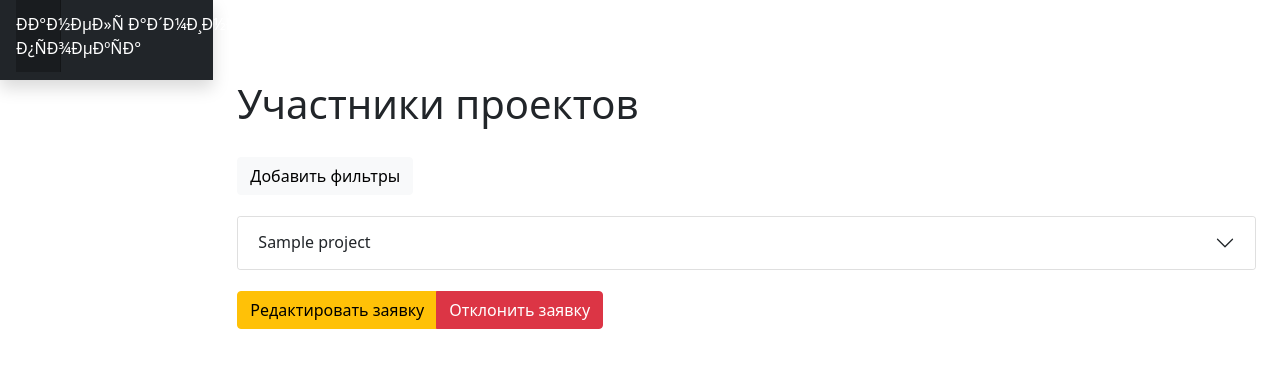
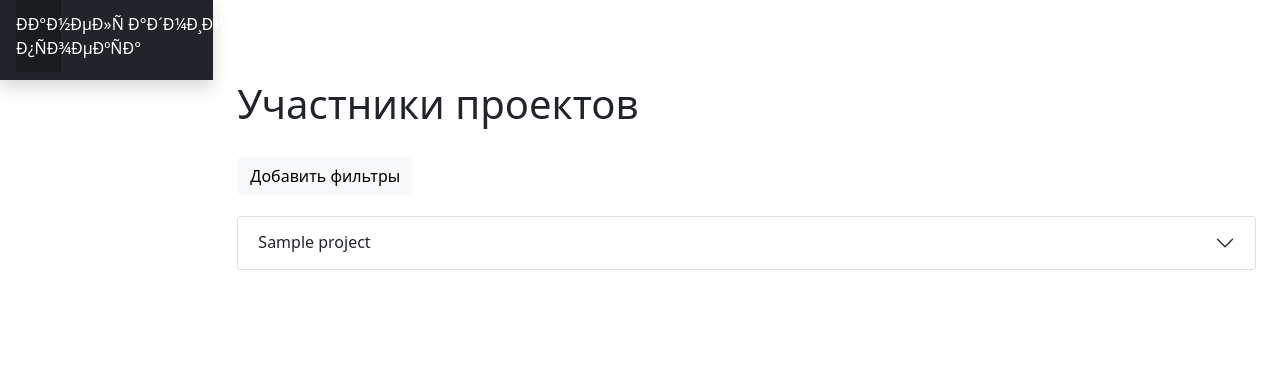
Before and after one commit to Yurakuz-coder/projectsystem, a Flask app: template templates/sheff_org_members.html in a window 1280 px wide. Shown: the top 368 px of the page. Run offline with Flask 3, Linux system fonts and the light colour scheme; a user stored in the database is signed in; tables that the repository leaves empty hold one stand-in row (values such as "Sample post"); the template is opened without the code that fills it: most values are stand-ins (such as "Sample title", 1, 10 or a date in 2020); parts of the project's set-up code (start-up, migrations or seed data) failed here and were passed over; some libraries are stand-ins or nearby versions.

Commit message:
fix: убраны кнопки для редактирования участников проекта

```diff
--- a/templates/sheff_org_members.html
+++ b/templates/sheff_org_members.html
@@ -55,105 +55,4 @@
 <div class="accordion" id="projectsAccordion">
     {% include "resultAccordionStudentApprovedTickets.html" %}
 </div>
-<br>
-<div class="btn-group" role="group">
-    <button type="button" class="btn btn-warning" data-bs-toggle="modal" data-bs-target="#modalModify">
-        Редактировать заявку
-    </button>
-    <button type="button" class="btn btn-danger" data-bs-toggle="modal" data-bs-target="#modalDecline">
-        Отклонить заявку
-    </button>
-</div>
-<br>
-
-<div class="modal fade" id="modalModify" tabindex="-1" aria-labelledby="modalModifyLabel" aria-hidden="true">
-    <div class="modal-dialog modal-lg">
-        <div class="modal-content">
-            <div class="modal-header">
-                <h5 class="modal-title" id="modalModifyLabel">Редактировать заявку</h5>
-                <button type="button" class="btn-close" data-bs-dismiss="modal" aria-label="Close"></button>
-            </div>
-            <div class="modal-body">
-                <form action="modifyConfirmation" method="post">
-                    <div class="form-group">
-                        <label for="application" class="form-select-label">Выберите заявку</label>
-                        <select class="form-select" aria-label="Default select example" name="application" {% if
-                            approved==[] %} disabled {% endif %}>
-                            {% for el in approved %}
-                            <option value="{{ el.Confirmation.IDconfirmation }}"> {{ el.Students.FullName }} - {{
-                                el.PassportOfProjects.passportName
-                                }} - {{ el.RolesOfProjects.rolesRole }}
-                            </option>
-                            {% endfor %}
-                            {% if approved==[] %}
-                            <option value="">Заявки не найдены</option>
-                            {% endif %}
-                        </select>
-                    </div>
-                    <div class="form-group">
-                        <label for="results" class="form-select-label">Полученные результаты</label>
-                        <textarea class="form-control" rows="3" id="results" name="results" required></textarea>
-                    </div>
-                    <div class="form-group">
-                        <label for="period" class="form-select-label">Период участия в проекте</label>
-                        <textarea class="form-control" rows="3" id="period" name="period" required></textarea>
-                    </div>
-                    <div class="form-group">
-                        <label for="lvl_comp" class="form-select-label">Уровень сформированности компетенции</label>
-                        <select class="form-select" aria-label="Default select example" name="lvl_comp" {% if levels==[]
-                            %} disabled {% endif %} required>
-                            {% for el in levels %}
-                            <option value="{{ el.Levels.IDlevels }}"> {{ el.Levels.levelsName }}
-                            </option>
-                            {% endfor %}
-                            {% if levels==[] %}
-                            <option value="">Уровни не найдены</option>
-                            {% endif %}
-                        </select>
-                    </div>
-
-                    <div class="modal-footer">
-                        <button type="button" class="btn btn-secondary" data-bs-dismiss="modal">Закрыть</button>
-                        <button type="submit" class="btn btn-primary" {% if approved==[] %} disabled {% endif
-                            %}>Сохранить</button>
-                    </div>
-                </form>
-            </div>
-        </div>
-    </div>
-</div>
-<div class="modal fade" id="modalDecline" tabindex="-1" aria-labelledby="modalDeclineLabel" aria-hidden="true">
-    <div class="modal-dialog modal-lg">
-        <div class="modal-content">
-            <div class="modal-header">
-                <h5 class="modal-title" id="modalDeclineLabel">Отклонить заявку</h5>
-                <button type="button" class="btn-close" data-bs-dismiss="modal" aria-label="Close"></button>
-            </div>
-            <div class="modal-body">
-                <form action="declineConfirmation" method="post">
-                    <div class="form-group">
-                        <label for="confirmation" class="form-select-label">Выберите заявку</label>
-                        <select class="form-select" aria-label="Default select example" name="confirmation" {% if
-                            approved==[] %} disabled {% endif %}>
-                            {% for el in approved %}
-                            <option value="{{ el.Confirmation.IDconfirmation }}"> {{ el.Students.FullName }} - {{
-                                el.PassportOfProjects.passportName
-                                }} - {{ el.RolesOfProjects.rolesRole }}
-                            </option>
-                            {% endfor %}
-                            {% if approved==[] %}
-                            <option value="">Заявки не найдены</option>
-                            {% endif %}
-                        </select>
-                    </div>
-                    <div class="modal-footer">
-                        <button type="button" class="btn btn-secondary" data-bs-dismiss="modal">Закрыть</button>
-                        <button type="submit" class="btn btn-primary" {% if approved==[] %} disabled {% endif
-                            %}>Отклонить</button>
-                    </div>
-                </form>
-            </div>
-        </div>
-    </div>
-</div>
 {% endblock content %}
```
